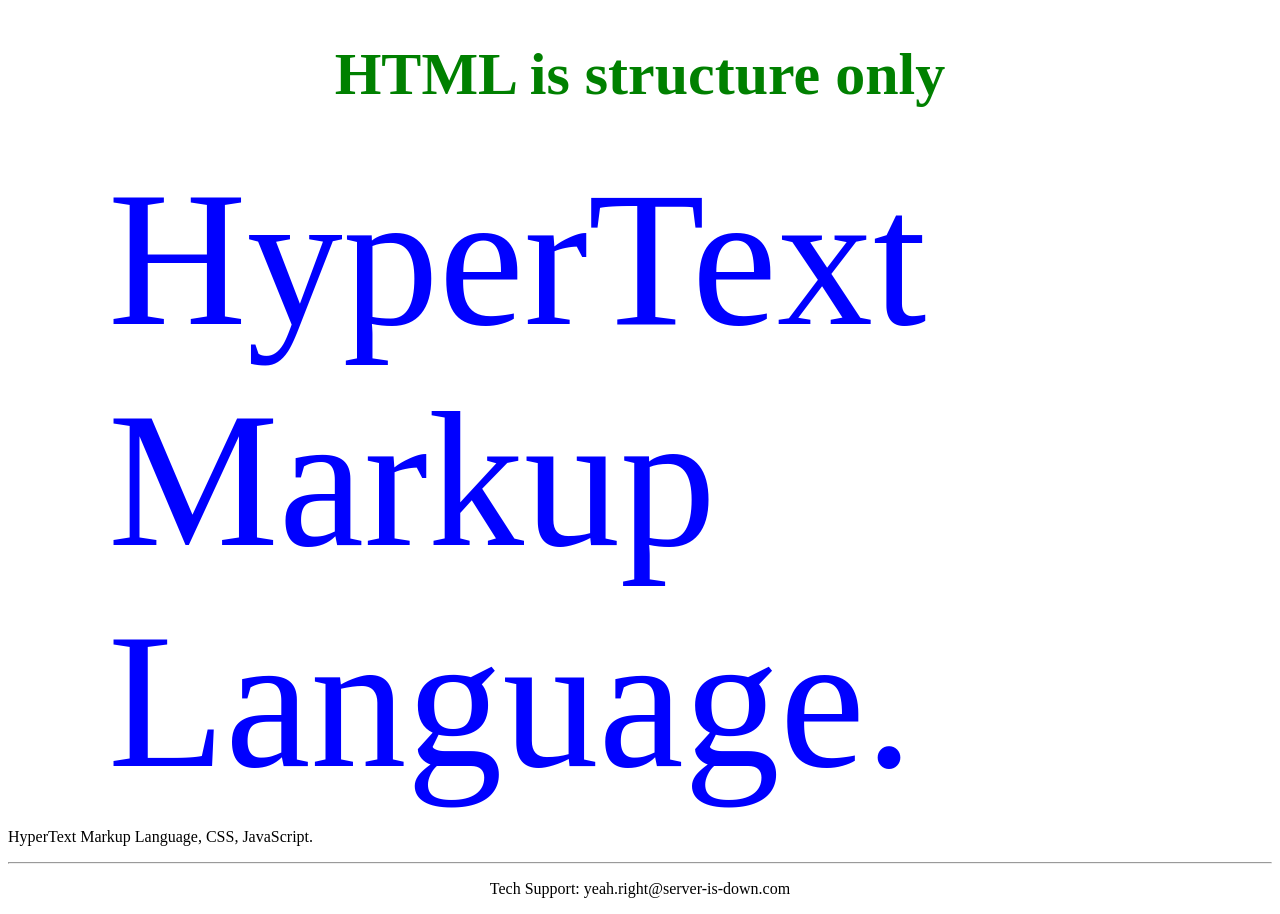
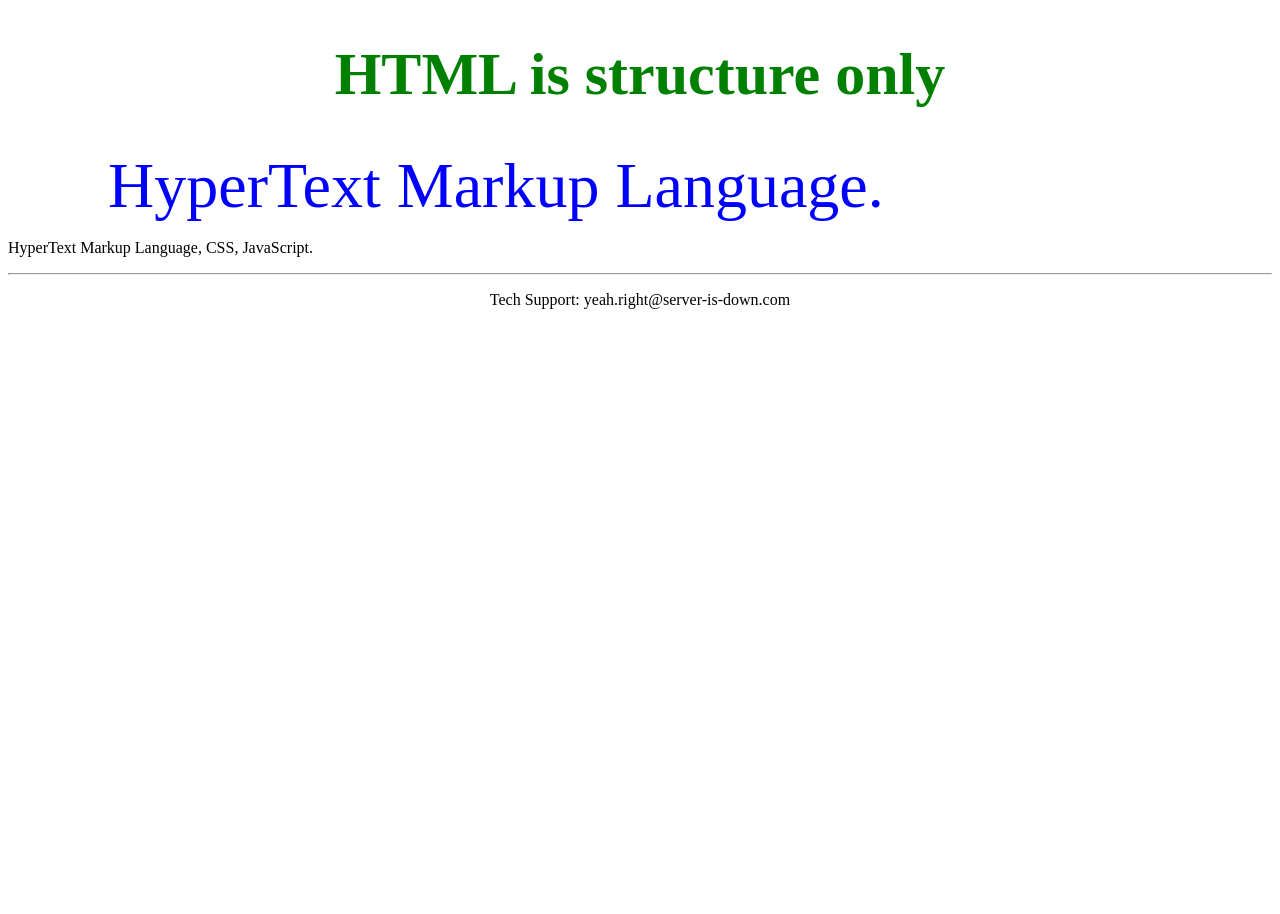
Before and after one commit to phorkjarth/coursera-example, a plain HTML site: page site/structure-only-after.html in a window 1280 px wide. After the commit the page ends 800 px from the top, so only its background shows below. Drawn offline with Linux system fonts and the light colour scheme.

Commit message:
added file to edit html

```diff
--- a/site/structure-only-after.html
+++ b/site/structure-only-after.html
@@ -6,7 +6,7 @@
 <body>
  <h1 style="color: green; font-size: 60px; text-align: center;">
  HTML is structure only</h1>
- <p style="margin: 0 100px 0 100px; font-size: 12em; color: blue;">HyperText Markup Language.</p>
+ <p style="margin: 0 100px 0 100px; font-size: 4em; color: blue;">HyperText Markup Language.</p>
  <p>HyperText Markup Language, CSS, JavaScript.</p>
  <footer>
  	<hr>
```
